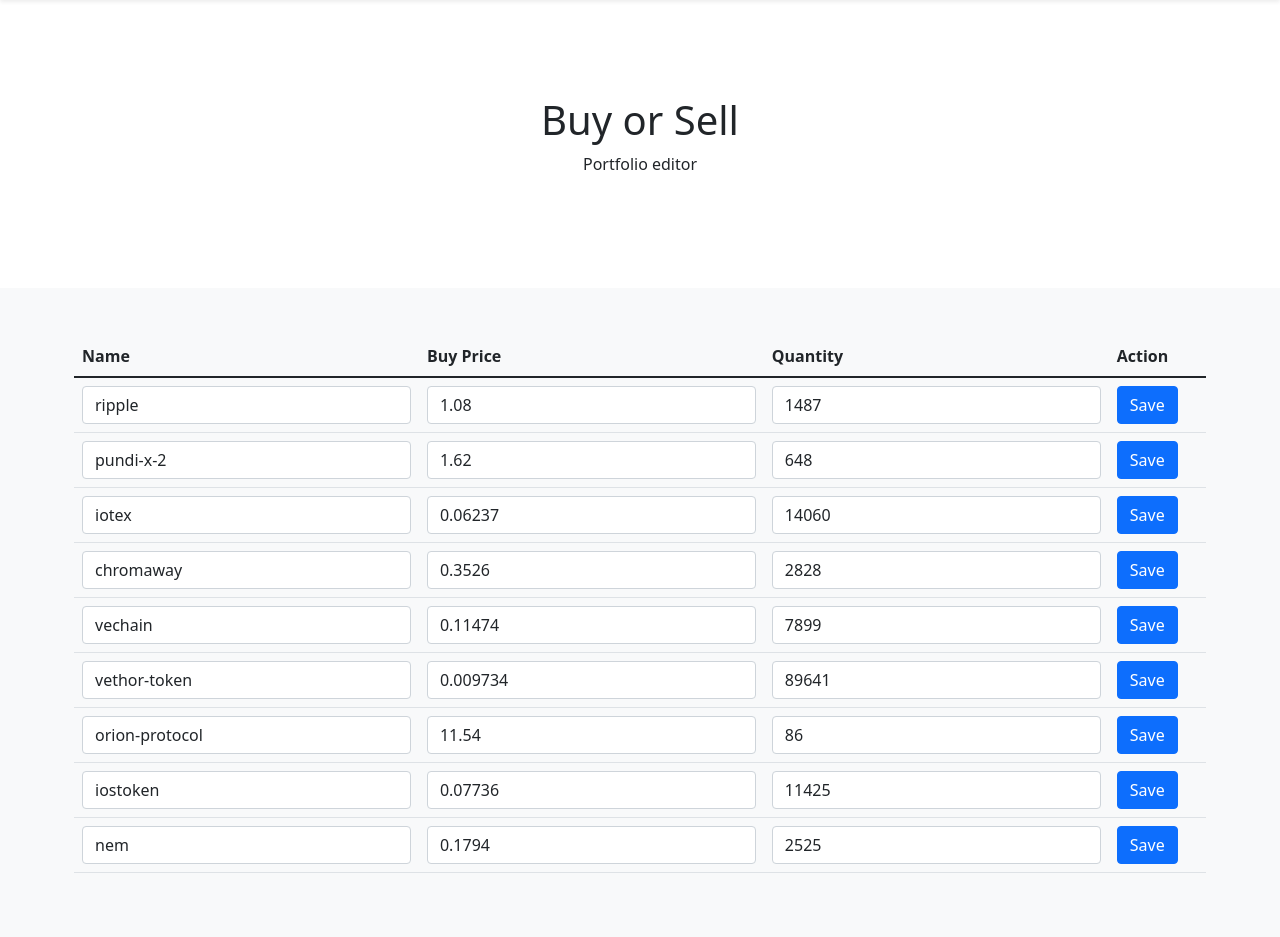
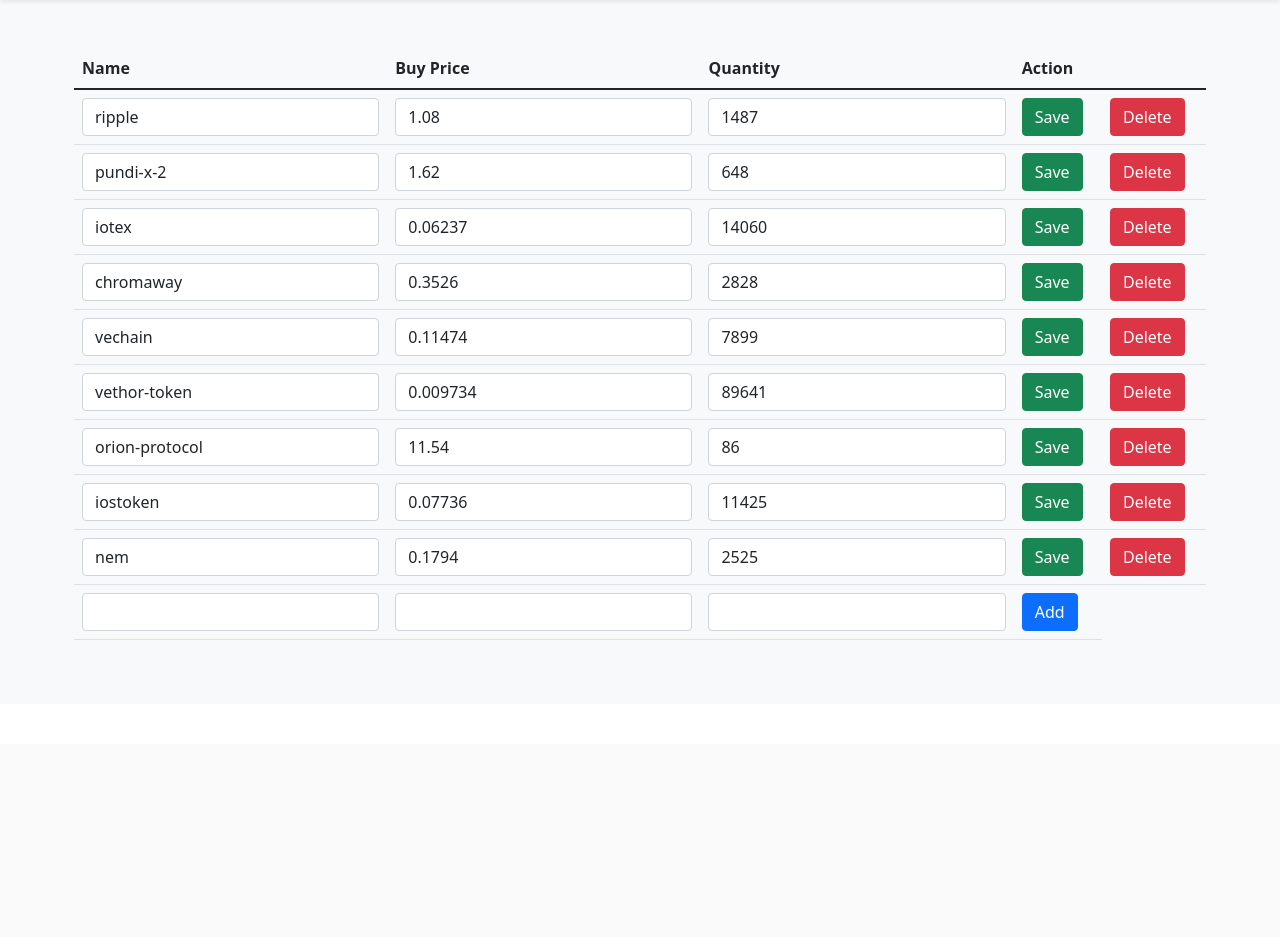
Before and after one commit to SchallenbeGa/portfolio_server, a Flask app: page /edit in a window 1280 px wide. Shown: the part 56-993 px from the top of the page. After the commit the page ends 696 px from the top, so only its background shows below. Run offline with Flask 2, Linux system fonts and the light colour scheme.

Commit message:
edit/trash/new

```diff
--- a/app.py
+++ b/app.py
@@ -6,7 +6,7 @@ import json
 
 import pandas as pd
 from flask import Flask
-from flask import render_template,redirect
+from flask import render_template,redirect,request
 
 from pycoingecko import CoinGeckoAPI
 
@@ -29,19 +29,77 @@ def save(name,days,pat):
 			this_csv_file.write(line)
 			this_csv_file.write('\n')
 
+def save_budget(data):
+	line_list=[]
+	with open("budget-example.csv", 'w') as this_csv_file:
+		line_list.append('name,hold,buy_price')
+		for y in data:
+			print(y["money"])
+			line= str(y["money"])+","+str(y["quantity"])+","+str(y["buy_price"])
+			line_list.append(line)
+		for line in line_list:
+			this_csv_file.write(line)
+			this_csv_file.write('\n')
+
 @app.route("/edit")
 def edit():
+	currencies = pd.read_csv('budget-example.csv')
 	trade = []
-
 	for i,z,buy in currencies.values:
 		tr = {"money":i,"quantity":z,"buy_price":buy}
 		trade.append(tr)
 
 	return render_template("edit.html",trade=trade)
 
+@app.route('/edit',methods = ['POST'])
+def save_d():
+
+	money = request.form["money"]
+	buy_price = request.form['buy_price']
+	quantity = request.form['quantity']
+
+	trade = []
+	for i,z,buy in currencies.values:
+		if(i==money):
+			i = money
+			z = quantity
+			buy = buy_price
+		trade.append({"money":i,"quantity":z,"buy_price":buy})
+	save_budget(trade)
+
+	return redirect('edit')
+
+@app.route('/trash',methods = ['POST'])
+def trash():
+
+	money = request.form["money"]
+
+	trade = []
+	for i,z,buy in currencies.values:
+		if(i!=money):
+			trade.append({"money":i,"quantity":z,"buy_price":buy})
+	save_budget(trade)
+
+	return redirect('edit')
+
+@app.route('/new',methods = ['POST'])
+def new():
+
+	money = request.form["money"]
+	buy_price = request.form['buy_price']
+	quantity = request.form['quantity']
+
+	trade = []
+	for i,z,buy in currencies.values:
+		trade.append({"money":i,"quantity":z,"buy_price":buy})
+	trade.append({"money":money,"quantity":quantity,"buy_price":buy_price})
+	save_budget(trade)
+
+	return redirect('edit')
+
 @app.route("/")
 def home():
-
+	currencies = pd.read_csv('budget-example.csv')
 	for n in 1,30:
 		for i,z,buy in currencies.values:
 			pat = 'data/'+i+'_'+str(n)+'.csv'
@@ -81,8 +139,9 @@ def home():
 				if (data_p['Close'].iloc[-1]<sma_10) & (data_p['Close'].iloc[-1]<sma_20) & (data_p['Close'].iloc[-1]<sma_30)  :
 					comment = "BUY !!!"
 
-		# print("money : ",i," price : ",data_p['Close'].iloc[-1],"sma 10 : ",sma_10,"sma 20 : ",sma_20,"sma 30 : ",sma_30," advice : ",comment)
-		tr = {"money":i,"quantity":z,"price":data_p['Close'].iloc[-1],"buy_price":buy,"sma_10":sma_10,"sma_20":sma_20,"sma_30":sma_30,"comment":comment}
+		pnl = (z*data_p['Close'].iloc[-1])-(z*buy)
+
+		tr = {"pnl":pnl,"money":i,"quantity":z,"price":data_p['Close'].iloc[-1],"buy_price":buy,"sma_10":sma_10,"sma_20":sma_20,"sma_30":sma_30,"comment":comment}
 		trade.append(tr)
 
 	return render_template("index.html",trade=trade)
--- a/templates/edit.html
+++ b/templates/edit.html
@@ -20,15 +20,6 @@
 </header>
 
 <main>
-
-  <section class="py-5 text-center container">
-    <div class="row py-lg-5">
-      <div class="col-lg-6 col-md-8 mx-auto">
-        <h1 class="fw-light">Buy or Sell</h1>
-		<p>Portfolio editor</p>
-      </div>
-    </div>
-  </section>
 
   <div class="py-5 bg-light">
     <div class="container">
@@ -53,17 +44,32 @@
 					<th scope="col">Buy Price</th>
 					<th scope="col">Quantity</th>
 					<th scope="col">Action</th>
+					<th scope="col"></th>
 				</tr>
 			</thead>
 			<tbody>
 				{%for x in trade%}
 					<tr>
-						<td><input class="form-control" value="{{x['money']}}"></td>
-						<td><input class="form-control" value="{{x['buy_price']}}"></td>
-						<td><input class="form-control" value="{{x['quantity']}}"></td>
-						<td><button type="submit" class="btn btn-primary" >Save</button></td>
+						<form action="edit" method="post">
+							<td><input class="form-control" name="money" value="{{x['money']}}"></td>
+							<td><input class="form-control" name="buy_price" value="{{x['buy_price']}}"></td>
+							<td><input class="form-control" name="quantity" value="{{x['quantity']}}"></td>
+							<td><button type="submit" class="btn btn-success">Save</button></td>
+						</form>
+						<form action="trash" method="post">
+							<input type="hidden" name="money" value="{{x['money']}}">
+							<td><button type="submit" class="btn btn-danger">Delete</button></td>
+						</form>
 					</tr>
 				{%endfor%}
+				<tr>
+					<form action="new" method="post">
+						<td><input class="form-control" name="money"></td>
+						<td><input class="form-control" name="buy_price"></td>
+						<td><input class="form-control" name="quantity"></td>
+						<td><button type="submit" class="btn btn-primary">Add</button></td>
+					</form>
+				</tr>
 			</tbody>
 		</table>
       </div>
```
Also changed, not shown: templates/index.html (+5 -4 lines).
